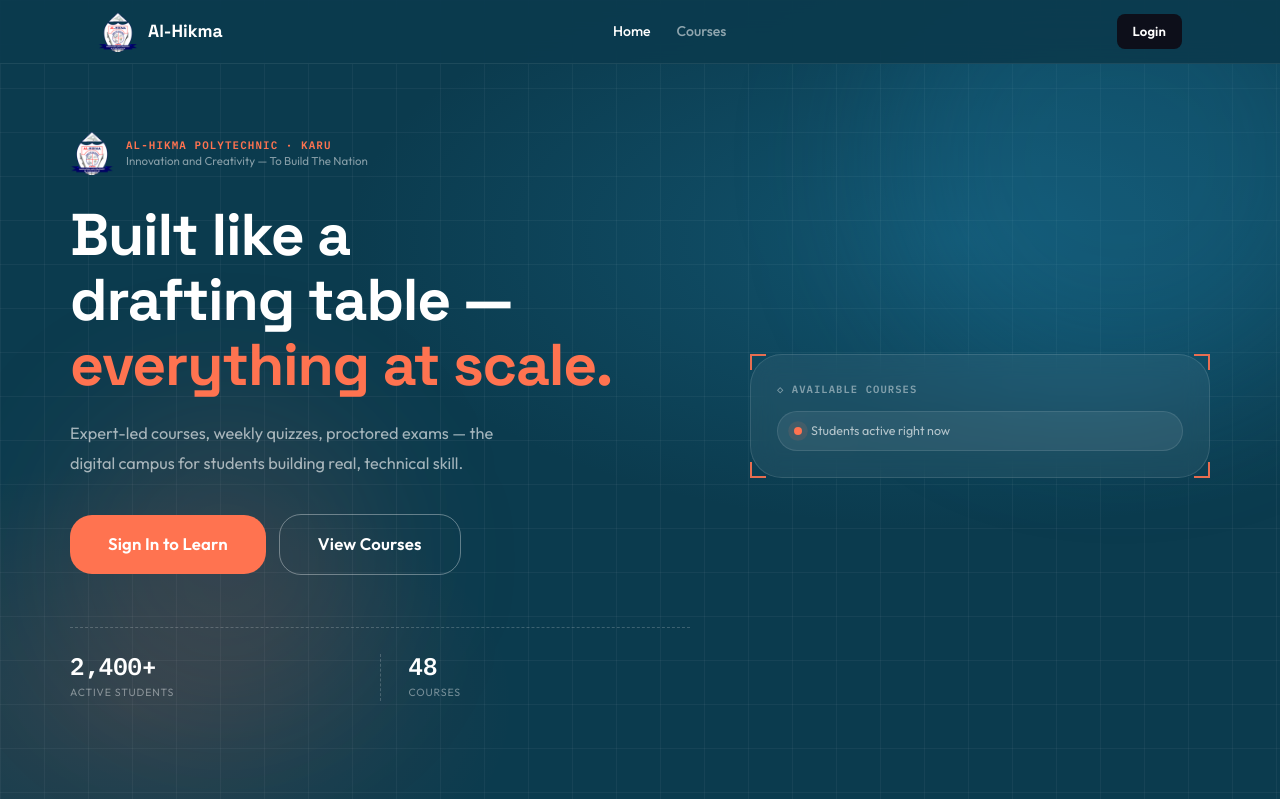
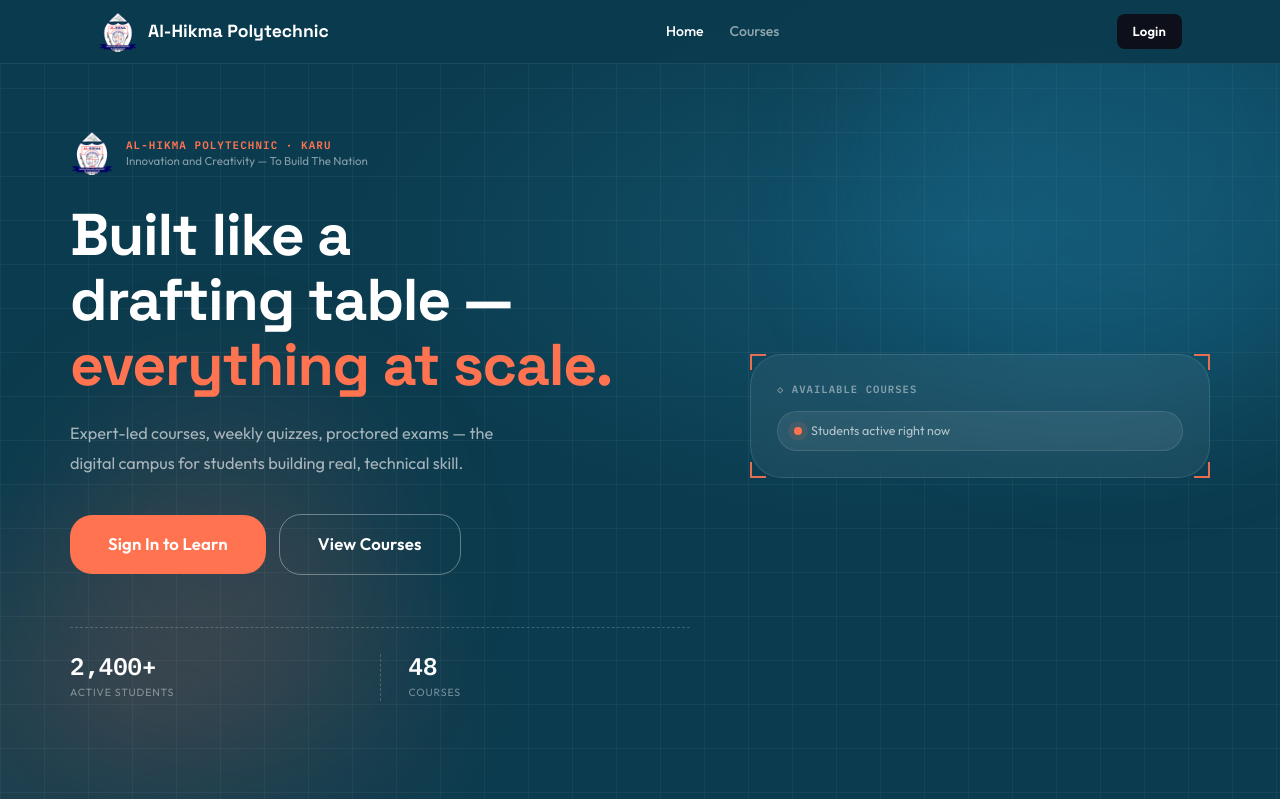
Before and after one commit to cyberking353/apkpolylms, a Django app: page / in a window 1280 px wide. Shown: the top 799 px of the page. Run offline with Django 5.2, Linux system fonts and the light colour scheme; data that the repository does not hold is empty; some libraries are stand-ins or nearby versions; some web fonts are replaced.

Commit message:
fix narbar

```diff
--- a/templates/base.html
+++ b/templates/base.html
@@ -18,7 +18,7 @@
     <div class="wrap">
       <a href="{% url 'courses:landing' %}" class="brand">
         <img src="{% static 'images/logo.png' %}" alt="Al-Hikma Polytechnic" class="brand-logo">
-        <span class="name">Al-Hikma</span>
+        <span class="name">Al-Hikma Polytechnic</span>
       </a>
 
       <div class="nav-links">
```
